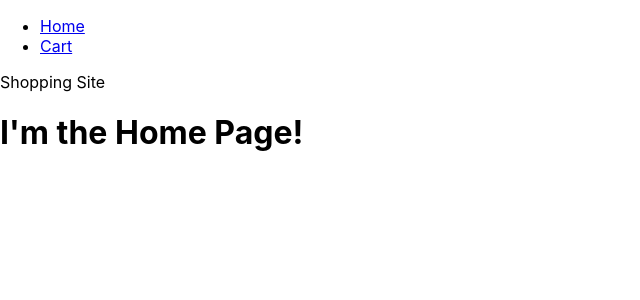
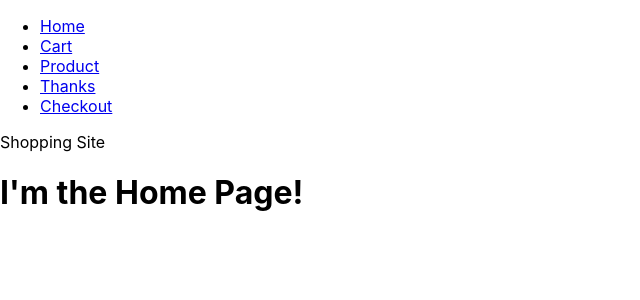
Before and after one commit to googleinterns/measurement-library, a React (Create React App) app in the folder demo/: page / in a window 1280 px wide. Shown: the top 300 px of the page, without its empty margins (0-640 px from the left). Built offline with nearby package versions, Linux system fonts and the light colour scheme.

Commit message:
Added more routes

```diff
--- a/demo/src/App.js
+++ b/demo/src/App.js
@@ -20,6 +20,15 @@ export function App() {
           <li>
             <Link to="/cart">Cart</Link>
           </li>
+          <li>
+            <Link to="/product/123">Product</Link>
+          </li>
+          <li>
+            <Link to="/thanks">Thanks</Link>
+          </li>
+          <li>
+            <Link to="/checkout">Checkout</Link>
+          </li>
         </ul>
       </nav>
       <p>Shopping Site</p>
--- a/demo/src/Router.js
+++ b/demo/src/Router.js
@@ -4,7 +4,10 @@ import {
   Route,
 } from 'react-router-dom';
 import {CartScreen} from './screens/CartScreen/CartScreen';
+import {CheckoutScreen} from './screens/CheckoutScreen/CheckoutScreen';
 import {HomeScreen} from './screens/HomeScreen/HomeScreen';
+import {ProductScreen} from './screens/ProductScreen/ProductScreen';
+import {ThankScreen} from './screens/ThankScreen/ThankScreen';
 
 /**
  * Component to wrap the rest of the website with common components.
@@ -14,8 +17,17 @@ import {HomeScreen} from './screens/HomeScreen/HomeScreen';
 export function Router() {
   return (
     <Switch>
+      <Route path="/product/:id">
+        <ProductScreen/>
+      </Route>
+      <Route path="/checkout">
+        <CheckoutScreen/>
+      </Route>
       <Route path="/cart">
         <CartScreen/>
+      </Route>
+      <Route path="/thanks">
+        <ThankScreen/>
       </Route>
       <Route path="/">
         <HomeScreen/>
```
